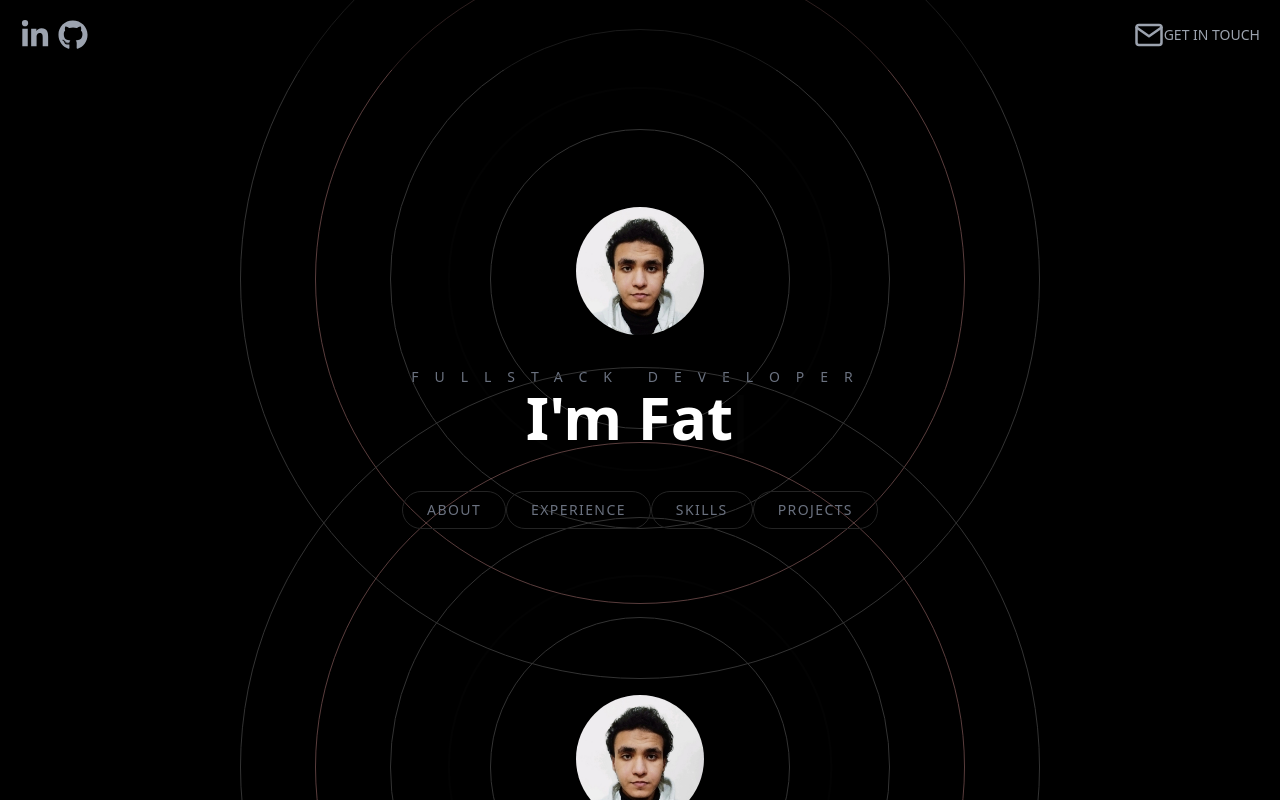
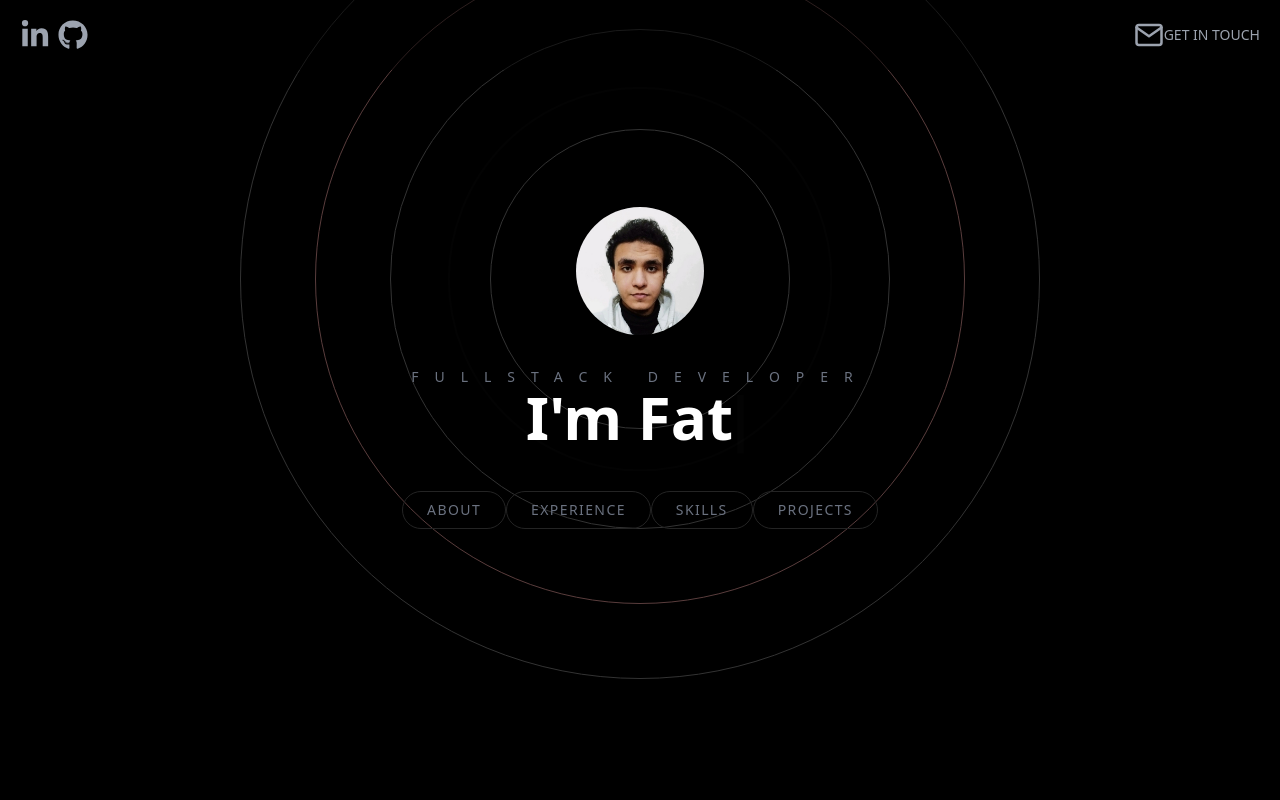
Before and after one commit to f-a-t-h-e/portfolio, a Next.js app: page / in a window 1280 px wide. Built offline with nearby package versions, Linux system fonts and the light colour scheme.

Commit message:
remove Hero.

```diff
--- a/src/pages/index.tsx
+++ b/src/pages/index.tsx
@@ -11,11 +11,6 @@ import Layout from "../components/Layout";
 export default function Home() {
   return (
     <Layout>
-      {/* Hero */}
-      <section id="hero" className="snap-start">
-        <Hero />
-      </section>
-
       {/* About */}
       <section id="about" className="snap-center">
         <About />
```
